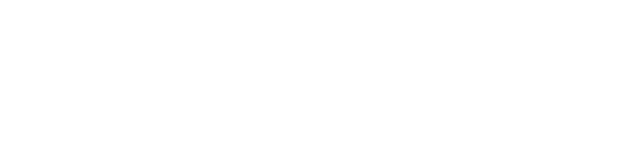
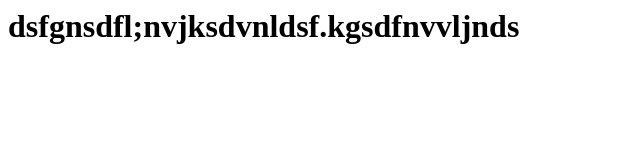
Before and after one commit to eldar0012/homework, a plain HTML site: page index.html in a window 1280 px wide. Shown: the whole page, without its empty margins (0-640 px from the left). Drawn offline with Linux system fonts and the light colour scheme.

Commit message:
First commit

```diff
--- a/index.html
+++ b/index.html
@@ -5,7 +5,7 @@
 <title>sgdhdfsasdg</title>
 </head>
 <body>
-
+<h1>dsfgnsdfl;nvjksdvnldsf.kgsdfnvvljnds</h1>
 
 
 </body>
```
